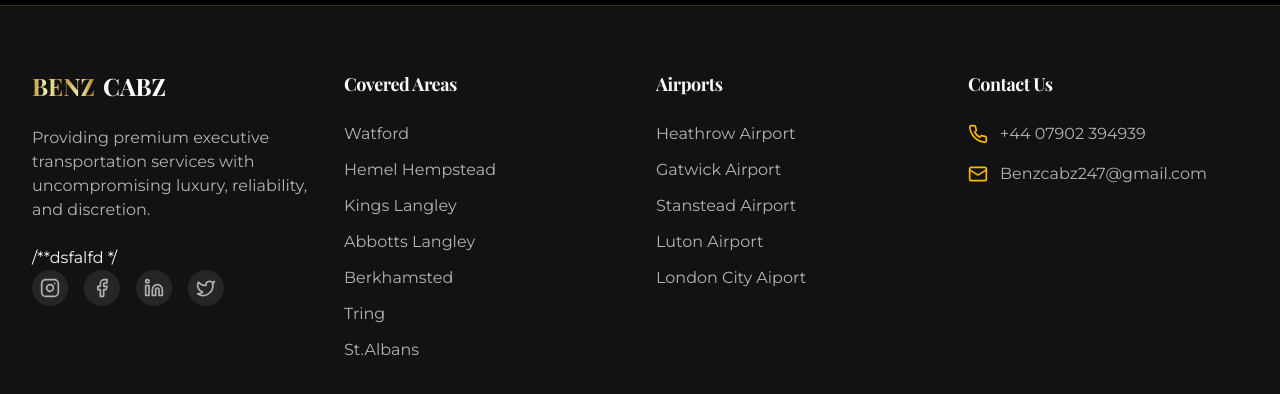
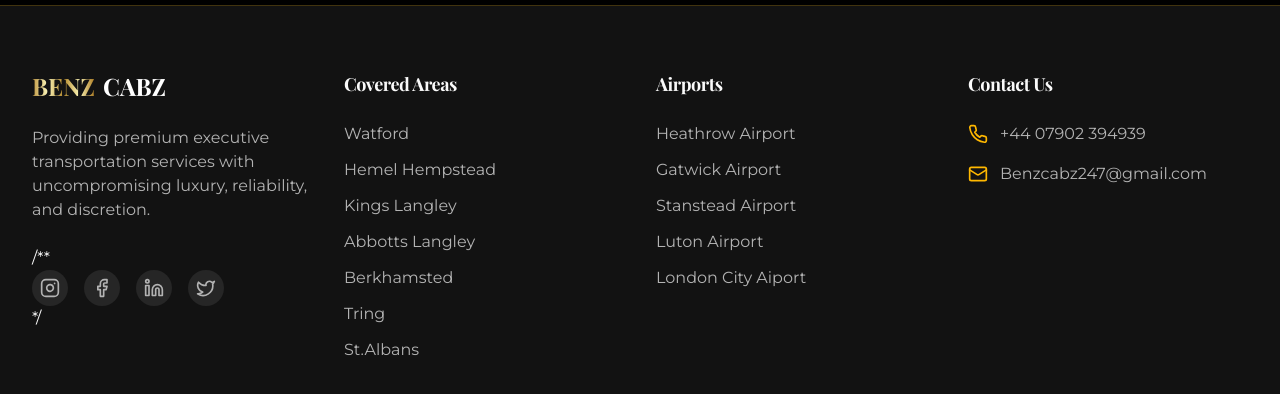
Before and after one commit to adnanmuhtadi/luxurious-ride-booking, a React (Vite) app: page / in a window 1280 px wide. Shown: the part 4241-4635 px from the top of the page. Built offline with nearby package versions, Linux system fonts and the light colour scheme.

Commit message:
Initial commit

```diff
--- a/src/components/Footer.tsx
+++ b/src/components/Footer.tsx
@@ -27,7 +27,8 @@ const Footer = () => {
               Providing premium executive transportation services with
               uncompromising luxury, reliability, and discretion.
             </p>
-            /**dsfalfd */
+
+            /**
             <div className="flex space-x-4">
               <a
                 href="https://instagram.com"
@@ -66,6 +67,7 @@ const Footer = () => {
                 <Twitter className="h-5 w-5" />
               </a>
             </div>
+            */
           </div>
 
           <div>
```
